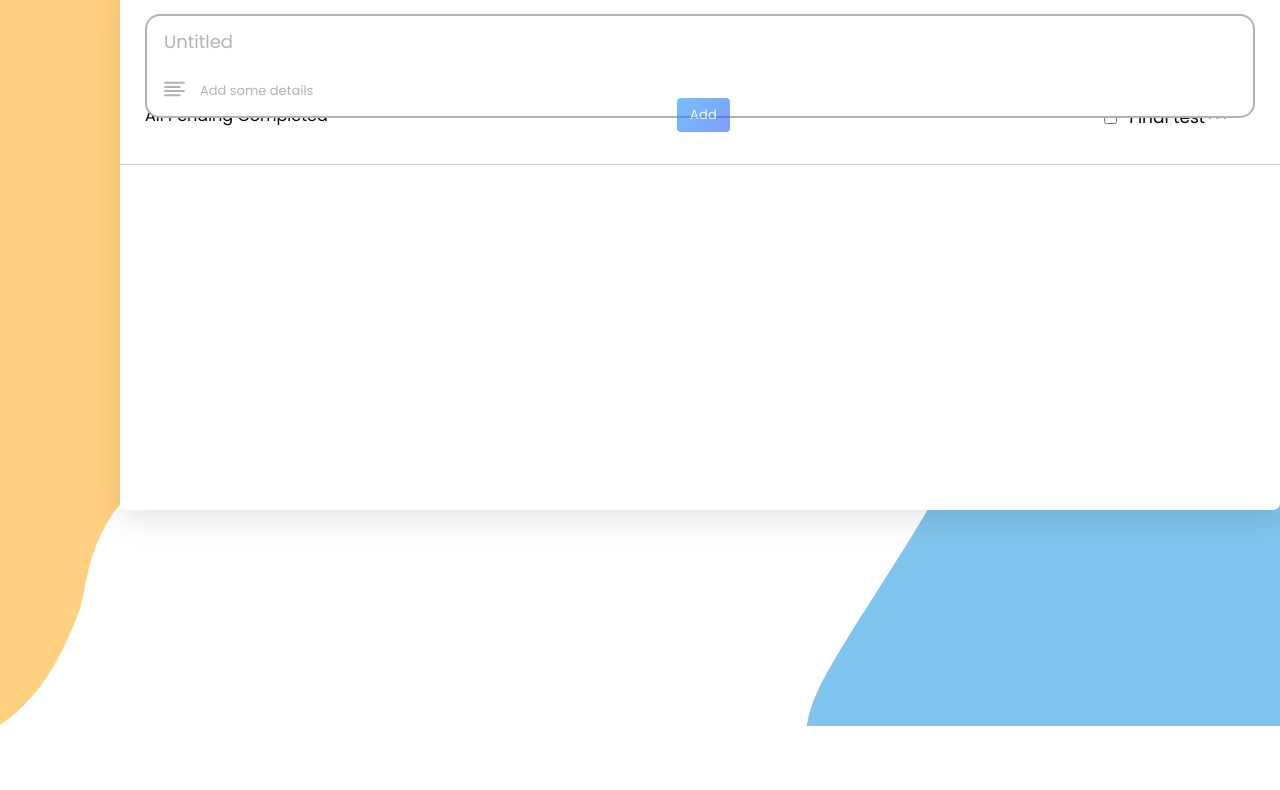
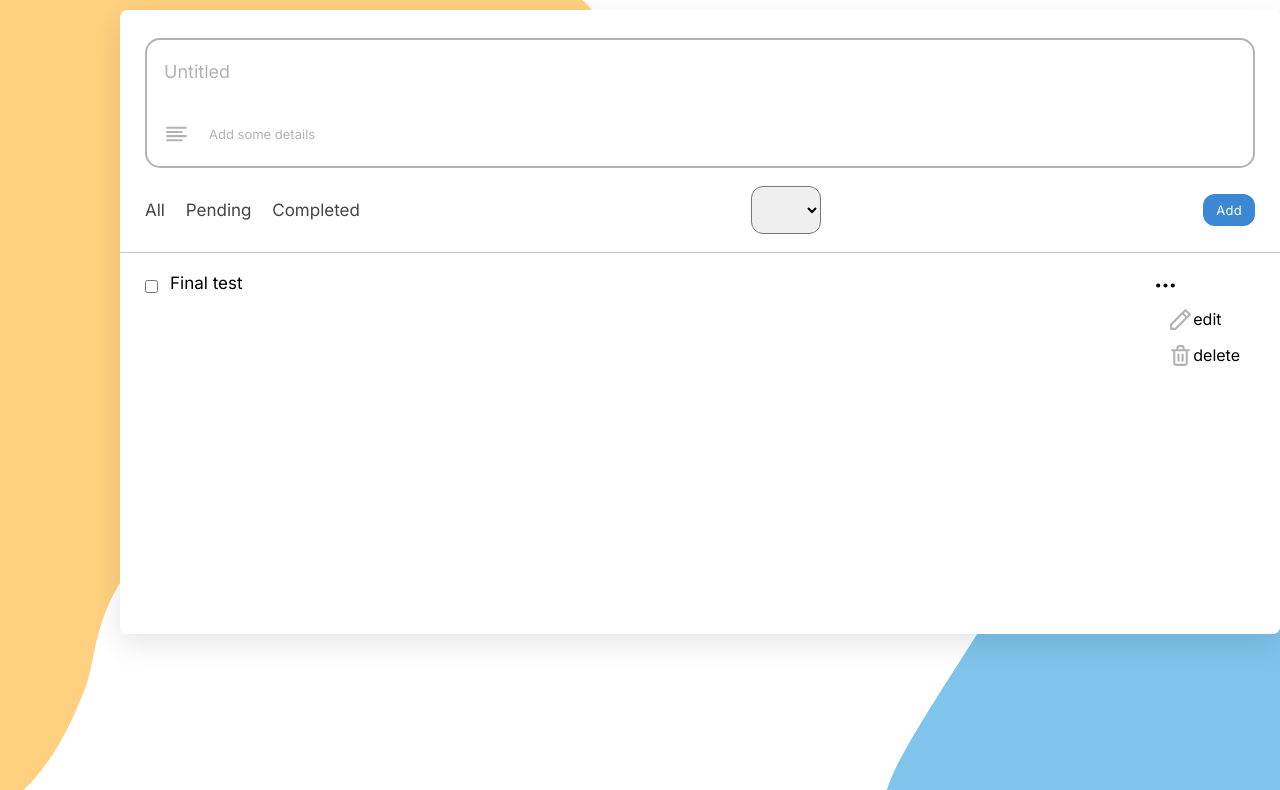
Before and after one commit to saimkrua/FinalProj_CEE_20_mcv_dev, a plain HTML site: page frontend/home.html in a window 1280 px wide. Shown: the part 174-964 px from the top of the page. Before the commit the page ends 900 px from the top, so only its background shows below. Drawn offline with Linux system fonts and the light colour scheme; no server answers.

Commit message:
css of setting part

```diff
--- a/frontend/home.html
+++ b/frontend/home.html
@@ -8,17 +8,23 @@
     <title>To-Do List</title>
 
     <!-- link to CSS file -->
-    <link rel="stylesheet" href="style_home.css"></link>
+    <link rel="stylesheet" href="style_home.css">
+    </link>
+    <script src="script_mcv.js"></script>
+    <script src="script_item.js"></script>
+
 
 </head>
 
-<body>
-    <p class="topic">To-Do List</p>
+<body onload=showCourseList()>
+    <!-- <p class="topic">To-Do List</p> -->
     <div class=" wrapper">
         <div class="task-input">
             <input id="task-topic-input" type="text" placeholder="Untitled">
+            <div id="task-des-box">
                 <img class="images" src="images/align-left.svg" alt="">
                 <input id="task-des-input" type="text" placeholder="Add some details">
+            </div>
         </div>
         <div class="controls">
             <div class="filter">
@@ -26,7 +32,12 @@
                 <span id="pending"> Pending </span>
                 <span id="completed"> Completed </span>
             </div>
+            <div class="course">
+                <select id="course-option">
+                </select>
+            </div>
             <button class="add-btn"> Add </button>
+        </div>
         <ul class="task-box">
             <li class="task">
                 <label for="1">
@@ -35,13 +46,15 @@
                 </label>
                 <div class="setting">
                     <img class="images" id="ellipsis-h" src="images/ellipsis-h.svg">
-
+                    <ul class="task-menu">
+                        <li><img class="images" src="/images/pen.svg">edit</li>
+                        <li><img class="images" src="images/trash-alt.svg">delete</li>
+                    </ul>
                     </img>
                 </div>
             </li>
         </ul>
     </div>
-    </div>
     <!-- <script src="script.js"></script> -->
 </body>
 
--- a/frontend/style_home.css
+++ b/frontend/style_home.css
@@ -1,10 +1,9 @@
-@import url('https://fonts.googleapis.com/css2?family=Poppins:wght@400;500;600;700&display=swap');
-
+@import url('https://fonts.googleapis.com/css2?family=Inter:wght@100;200;300;400;500;600;700;800;900&display=swap');
 * {
     margin: 0;
     padding: 0;
     box-sizing: border-box;
-    font-family: 'Poppins', sans-serif;
+    font-family: 'Inter', sans-serif;
 }
 
 body {
@@ -16,41 +15,39 @@ body {
     background-size: cover;
 }
 
-::selection {
+div::selection {
     color: #fff;
     background: #3C88D4;
+
 }
 
-.topic{
+/* .topic{
     font-size: 40px;
     color: #343330;
     margin-top: 100px;
     margin-left: 120px;
     font-weight: bold;
-}
+} */
 
 .wrapper {
     max-width: 1200px;
-    height: 524px;
+    height: 624px;
     padding: 28px 0 30px;
-    margin-top: 184 px;
+    margin-top: 184px;
     margin-left: 120px;
     background: #fff;
     border-radius: 7px;
     box-shadow: 0 10px 30px rgba(0, 0, 0, 0.1);
+    align-items: center;
 }
 
 .task-input {
-    height: 52px;
+    height: auto;
     padding: 0 25px;
-    position: relative;
+    display: flex;
+    flex-direction: column;
 }
 
-.task-input img {
-    top: 145%;
-    position: absolute;
-    transform: translate(17px, -50%);
-}
 /*
 .task-input input {
     height: 100%;
@@ -60,28 +57,38 @@ body {
     border-radius: 5px;
     border: 1px solid #999;
 } */
-#task-topic-input{
+#task-topic-input {
     padding: 0 20px 0 17px;
-    height: 100%;
+    height: 64px;
     width: 100%;
     outline: none;
     font-size: 18px;
     border-top-left-radius: 15px;
-    border-top-right-radius: 15px ;
+    border-top-right-radius: 15px;
     border: 2px solid #B2B2B2;
     border-bottom: 0;
 }
-#task-des-input{
-    padding: 0 20px 0 53px;
-    height: 100%;
-    width: 100%;
-    outline: none;
-    font-size: 13px;
+
+#task-des-box {
+    padding: 0 20px 0 17px;
+    display: flex;
+    flex-direction: row;
     border-bottom-left-radius: 15px;
     border-bottom-right-radius: 15px;
-    border: 2px solid #B2B2B2;
+    border: 2px solid hsl(0, 0%, 70%);
     border-top: 0;
+    outline: none;
 }
+
+
+#task-des-input {
+    padding: 0 20px 0 20px;
+    height: 64px;
+    width: 100%;
+    font-size: 13px;
+    border:0;
+}
+
 .task-input input:focus,
 .task-input input.active {
     padding-left: 52px;
@@ -102,45 +109,50 @@ li {
 .controls {
     padding: 18px 25px;
     border-bottom: 1px solid #ccc;
+    align-items: center;
 }
 
-.filters span {
+#course-option{
+    border-radius: 12px;
+    padding: 14px 34px 14px 14px;
+}
+
+.filter span {
     margin: 0 8px;
     font-size: 17px;
     color: #444444;
     cursor: pointer;
 }
 
-.filters span:first-child {
+.filter span:first-child {
     margin-left: 0;
 }
 
-.filters span.active {
-    color: #3C87FF;
-}
-
-.controls .add-btn {
+.add-btn {
+    display: flex;
     border: none;
-    opacity: 0.6;
+    /* opacity: 0.6; */
     outline: none;
     color: #fff;
     cursor: pointer;
     font-size: 13px;
-    padding: 7px 13px;
-    border-radius: 4px;
+    border-radius: 12px;
     letter-spacing: 0.3px;
-    pointer-events: none;
     transition: transform 0.25s ease;
-    background: linear-gradient(135deg, #1798fb 0%, #2D5CFE 100%);
+    background: #3C88D4 ;
+    align-items: center;
+    appearance: none;
+    box-shadow: none;
+    box-sizing: border-box;
+    height: 2.5em;
+    justify-content: center;
+    padding: calc(.5em - 1px) 1em;
 }
 
-.add-btn.active {
-    opacity: 0.9;
-    pointer-events: auto;
-}
+/* CSS */
 
-.add-btn:active {
-    transform: scale(0.93);
+.add-btn:hover {
+  background: #7f9fc0;
 }
 
 .task-box {
@@ -221,7 +233,7 @@ li {
     border-radius: 4px;
     transform: scale(0);
     transform-origin: top right;
-    box-shadow: 0 0 6px rgba(0, 0, 0, 0.15);
+    /* box-shadow: 0 0 6px rgba(0, 0, 0, 0.15); */
     transition: transform 0.2s ease;
 }
 
@@ -252,15 +264,11 @@ li {
     margin-bottom: 0;
 }
 
-.settings li:hover {
+.task-menu li:hover {
     background: #f5f5f5;
 }
 
-.settings li i {
-    padding-right: 8px;
-}
-
-.images{
+.images {
     width: 25px;
 }
 
```
Lines whose indentation alone changed are shown as unchanged.
